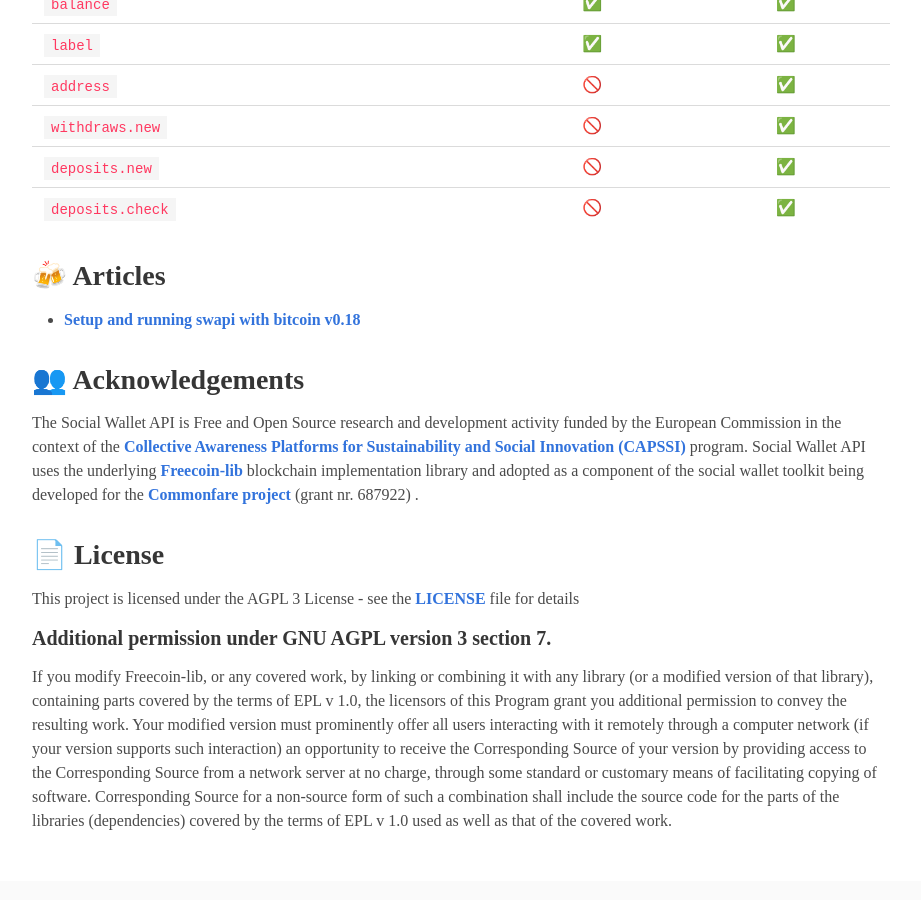
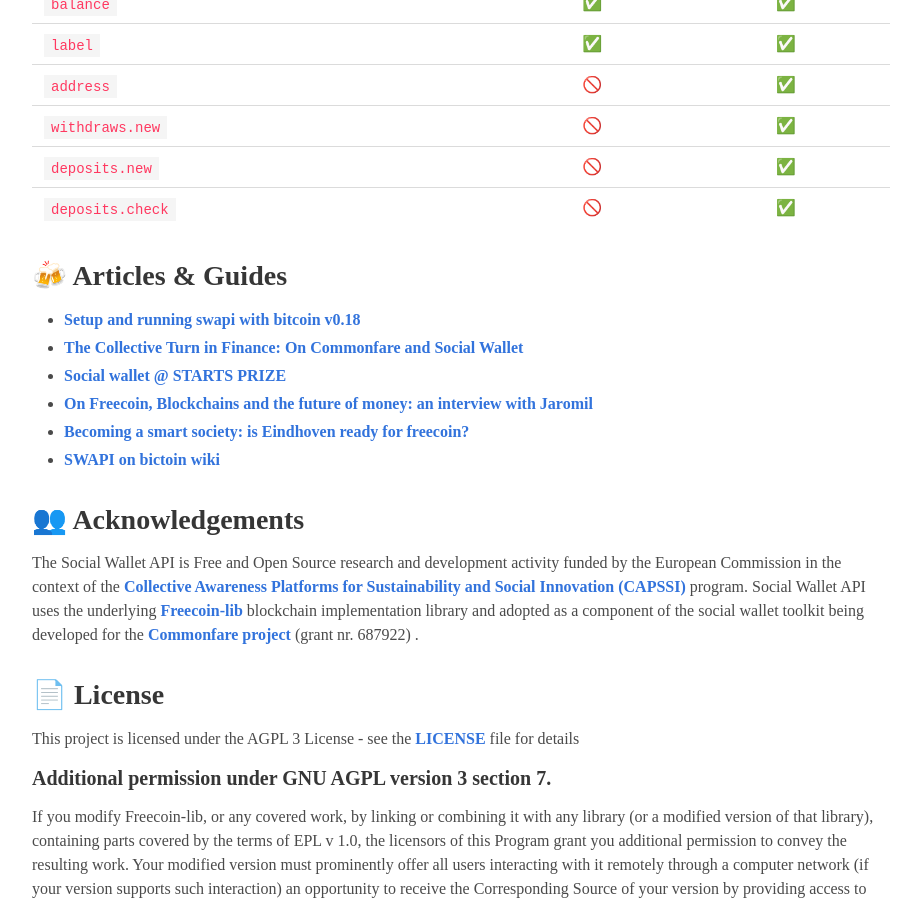
Before and after one commit to dyne/social-wallet-api, an MkDocs documentation site: the page built from website/docs/README.md, in a window 1280 px wide and 900 px high, scrolled down 4445 px. Shown: the whole window, without its empty margins (326-1247 px from the left). Built offline with MkDocs 1.6.1, drawn with Linux system fonts in a browser that asks for light colours; nearby versions of some CDN libraries; some of the changed text lies outside the part shown.

Commit message:
added link to articles on readme

```diff
--- a/website/docs/README.md
+++ b/website/docs/README.md
@@ -192,9 +192,14 @@
 | `deposits.check`         | 🚫        | ✅         |
 
 
-## 🍻 Articles
+## 🍻 Articles & Guides
 
 - [Setup and running swapi with bitcoin v0.18](https://www.dyne.org/setup-and-running-swapi-with-bitcoin-v0-18/)
+- [The Collective Turn in Finance: On Commonfare and Social Wallet](https://networkcultures.org/moneylab/2018/07/10/social-wallet/)
+- [Social wallet @ STARTS PRIZE](https://starts-prize.aec.at/en/social-wallet/)
+- [On Freecoin, Blockchains and the future of money: an interview with Jaromil](https://www.nesta.org.uk/blog/on-freecoin-blockchains-and-the-future-of-money-an-interview-with-jaromil/)
+- [Becoming a smart society: is Eindhoven ready for freecoin?](https://innovationorigins.com/towards-a-smart-society-is-eindhoven-ready-for-freecoin/)
+- [SWAPI on bictoin wiki](https://en.bitcoin.it/wiki/Freecoin)
 
 
 ## 👥 Acknowledgements
```
